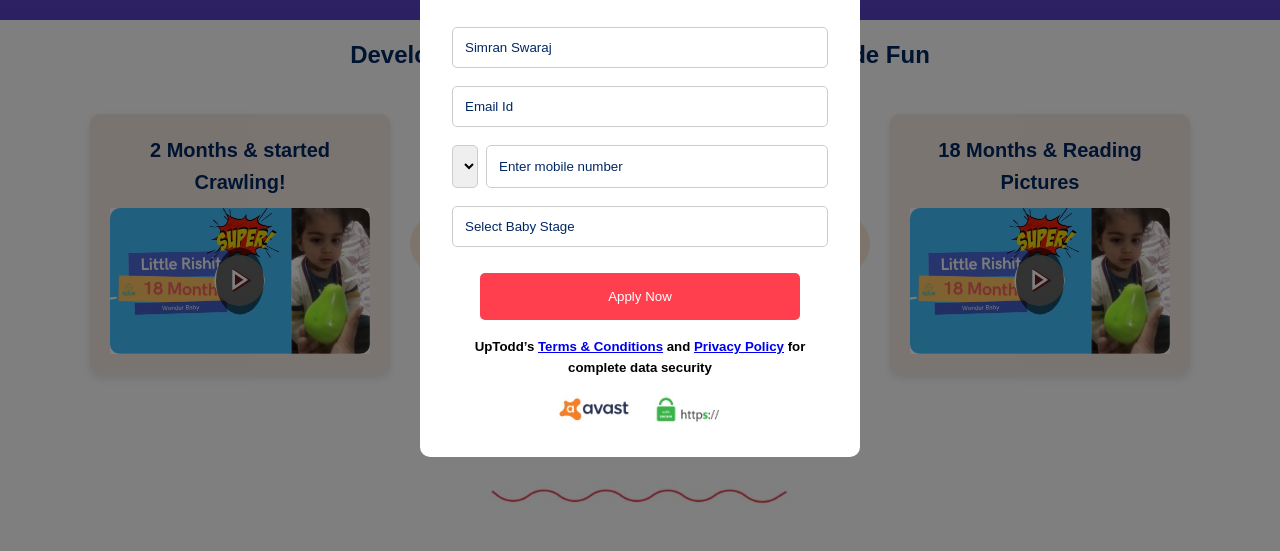
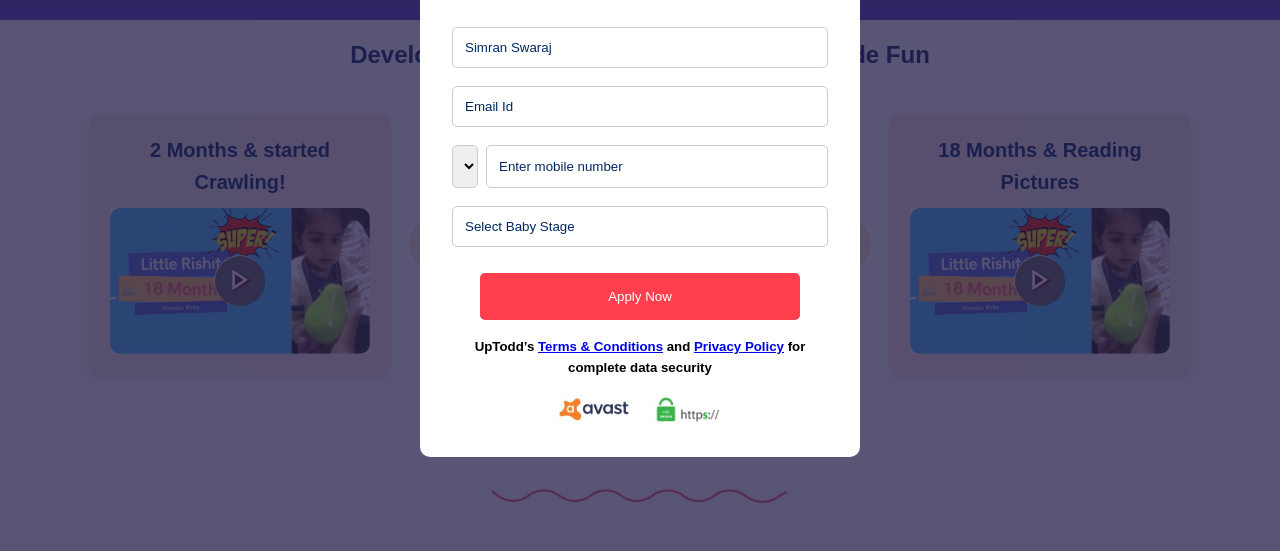
Before and after one commit to simran1307/figma-design-replication., a plain HTML site: page index.html in a window 1280 px wide. Both pictures are taken after a click on the link "Book a Free Demo". Shown: the part 226-777 px from the top of the page. Drawn offline with nearby package versions, Linux system fonts and the light colour scheme.

Commit message:
overlay added

```diff
--- a/index.html
+++ b/index.html
@@ -25,13 +25,14 @@
             </ul>
             <div class="cta">
                 <a href="#" id="bookDemoBtn" class="btn">Book a Free Demo</a>
+                       <div class="overlay"></div>
 
             </div>
         </nav>
 
         <div id="popup" class="popup">
             <div class="popup-content">
-                <span class="close-btn">&times;</span>
+                <span  class=" close-btn" onclick="closePopup()">&times;</span>
 
                 <div class="head">
                     <h2>Book Demo Session</h2>
@@ -229,6 +230,7 @@
         </div>
     </div>
 
+
     <script src="script.js"></script>
 </body>
 </html>
--- a/script.js
+++ b/script.js
@@ -76,3 +76,26 @@ function popup(){
 
 
 popup()
+
+
+var bookSessionBtn = document.getElementById('bookDemoBtn');
+
+    // Add event listener to the button
+    bookSessionBtn.addEventListener('click', function() {
+        var overlay = document.querySelector('.overlay');
+        var popup = document.querySelector('.popup');
+
+        overlay.style.display = 'block';
+        popup.style.display = 'block';
+    });
+
+    function closePopup() {
+        var overlay = document.querySelector('.overlay');
+        var popup = document.querySelector('.popup');
+
+        overlay.style.display = 'none';
+        popup.style.display = 'none';
+    }
+
+showPopup()
+closePopup()
--- a/style.css
+++ b/style.css
@@ -136,17 +136,27 @@ nav ul li a {
 }
 
 .play-button {
+    height: 50px;
+    width: 50px;
     position: absolute;
     top: 50%;
-    left: 50%;
+    left: 53%;
     transform: translate(-50%, -50%);
+    color: #3c00a5;
     opacity: 1;
-    background-color: rgb(255, 255, 255);
-    color: rgba(255, 63, 78, 1);
-    font-size: 24px;
+    background-color: rgb(220, 216, 216);
+    color: rgb(195, 53, 65);
     border-radius: 50%;
-    padding: 10px;
+    padding: 1px;
     cursor: pointer;
+}
+
+.play-button i{
+    position: absolute;
+    padding-top: 33px;
+    transform: translate(-50%, -50%);
+
+   align-items: center;
 }
 .circle{
 height: 60px;
@@ -525,7 +535,7 @@ padding: 2rem;
 }
 
 .popup {
-    z-index: 3;
+    z-index: 1001;
     display: none;
     position: fixed;
     top: 0;
@@ -658,3 +668,15 @@ padding: 2rem;
         width: 95%;
     }
 }
+
+    .overlay {
+        position: fixed;
+        top: 0;
+        left: 0;
+        width: 100%;
+        height: 100%;
+        background-color: rgba(105, 86, 213, 0.5); /* Semi-transparent black overlay */
+        z-index: 1000; /* Ensure it's above other content */
+        display: none; /* Initially hidden */
+
+}
```
